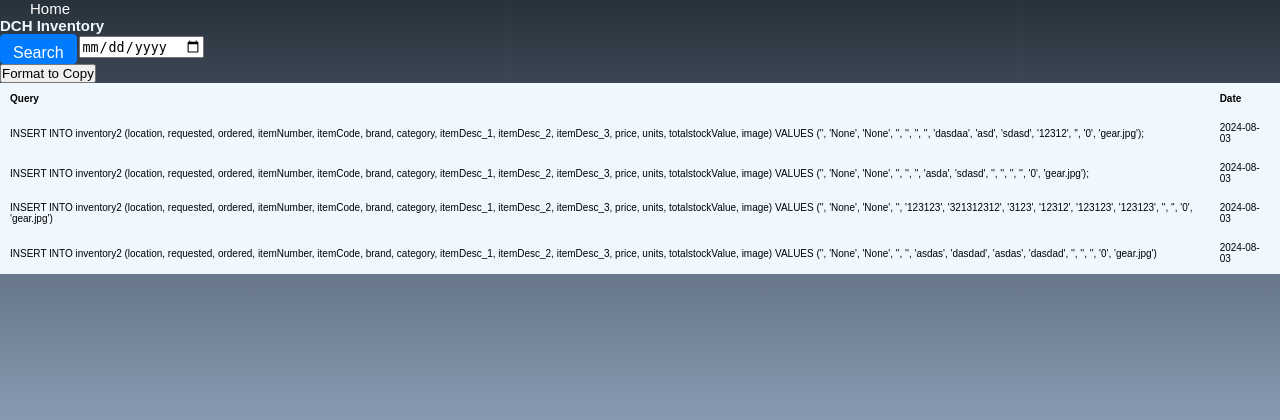
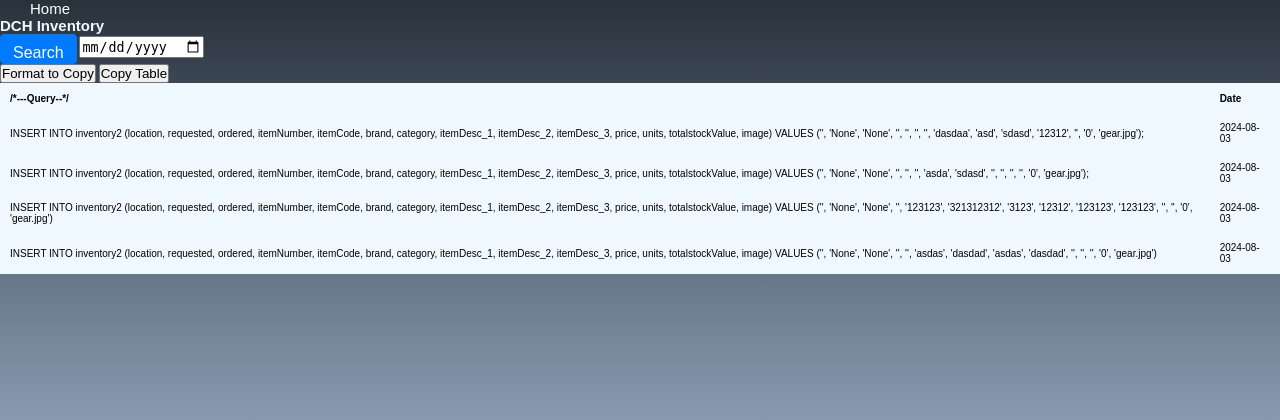
Before and after one commit to Shadowplayer118/dchSystem, a PHP site: page /Activity/activity_table.php in a window 1280 px wide. Shown: the top 420 px of the page. Run offline with PHP 8.4, Linux system fonts and the light colour scheme; data comes from the database, SQL or seed files in the repository.

Commit message:
can copy to clip board the activity queries

```diff
--- a/Activity/activity_table.php
+++ b/Activity/activity_table.php
@@ -44,14 +44,15 @@ $result = mysqli_query($con, $sql);
                 <input id="search" type="date" class="searchBox" name="search" value="<?php if(isset($_GET['search'])){echo $_GET['search'];}?>" class="search-box" placeholder="Search data" autocomplete="off">
             </form>
             <button onClick="Hide()">Format to Copy</button>
+            <button onClick="copyTable()">Copy Table</button>
         </div>
 
         <!------Center----->
         <div class="act-container">
-            <table class="inventory-table">
+            <table class="inventory-table" id = "inventory-table">
                 <thead class="table-head">
                     <tr>
-                        <th scope="col">Query</th>
+                        <th scope="col">/*---Query--*/</th>
                         <th scope="col" id="date_col">Date</th>
                     </tr>
                 </thead>
@@ -140,6 +141,26 @@ $result = mysqli_query($con, $sql);
         function clearSearch() {
         document.getElementById("search").value = "";
         }
+
+
+        function copyTable() {
+                var table = document.getElementById("inventory-table");
+                var range, sel;
+                if (document.createRange) { // modern browsers
+                    range = document.createRange();
+                    range.selectNode(table);
+                    sel = window.getSelection();
+                    sel.removeAllRanges();
+                    sel.addRange(range);
+                    document.execCommand('copy');
+                } else if (document.selection) { // IE
+                    range = document.body.createTextRange();
+                    range.moveToElementText(table);
+                    range.select();
+                    document.execCommand('copy');
+                }
+                alert('Table copied to clipboard!');
+            }
     </script>
 
 
```
